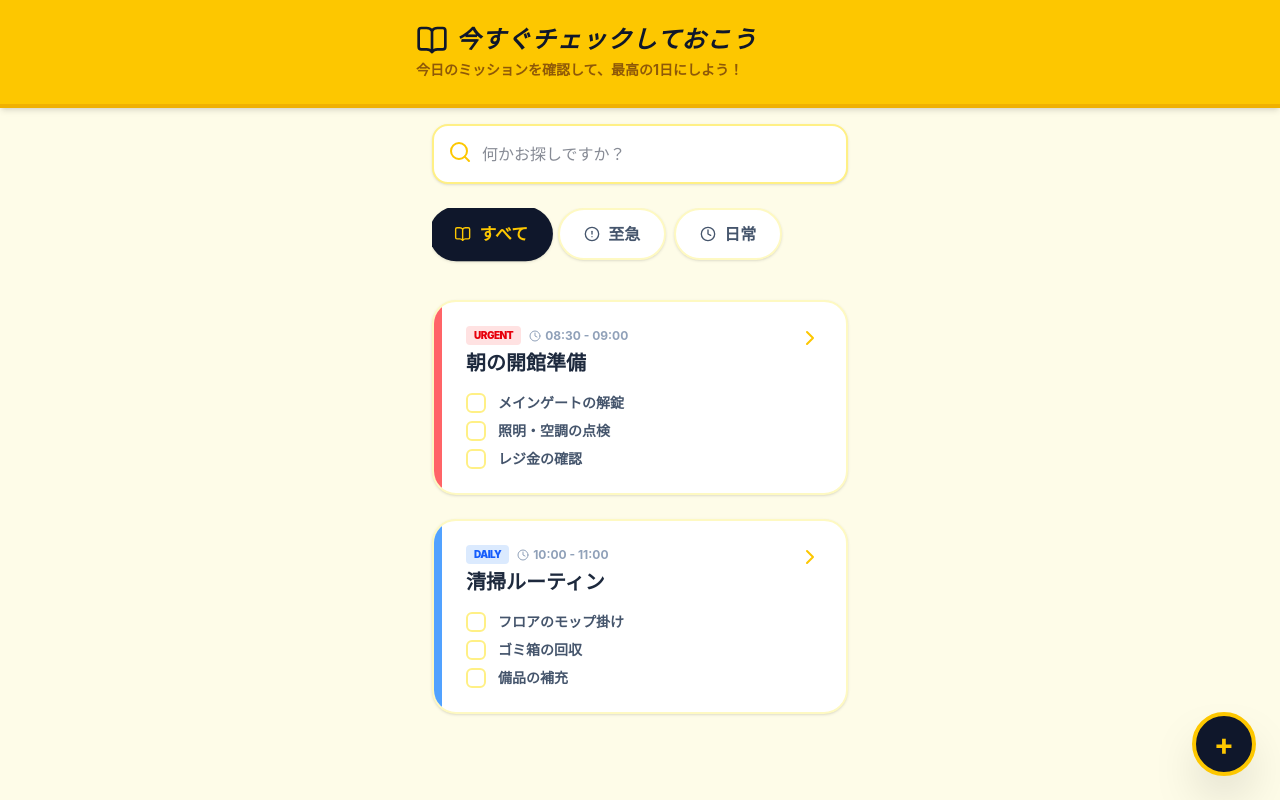
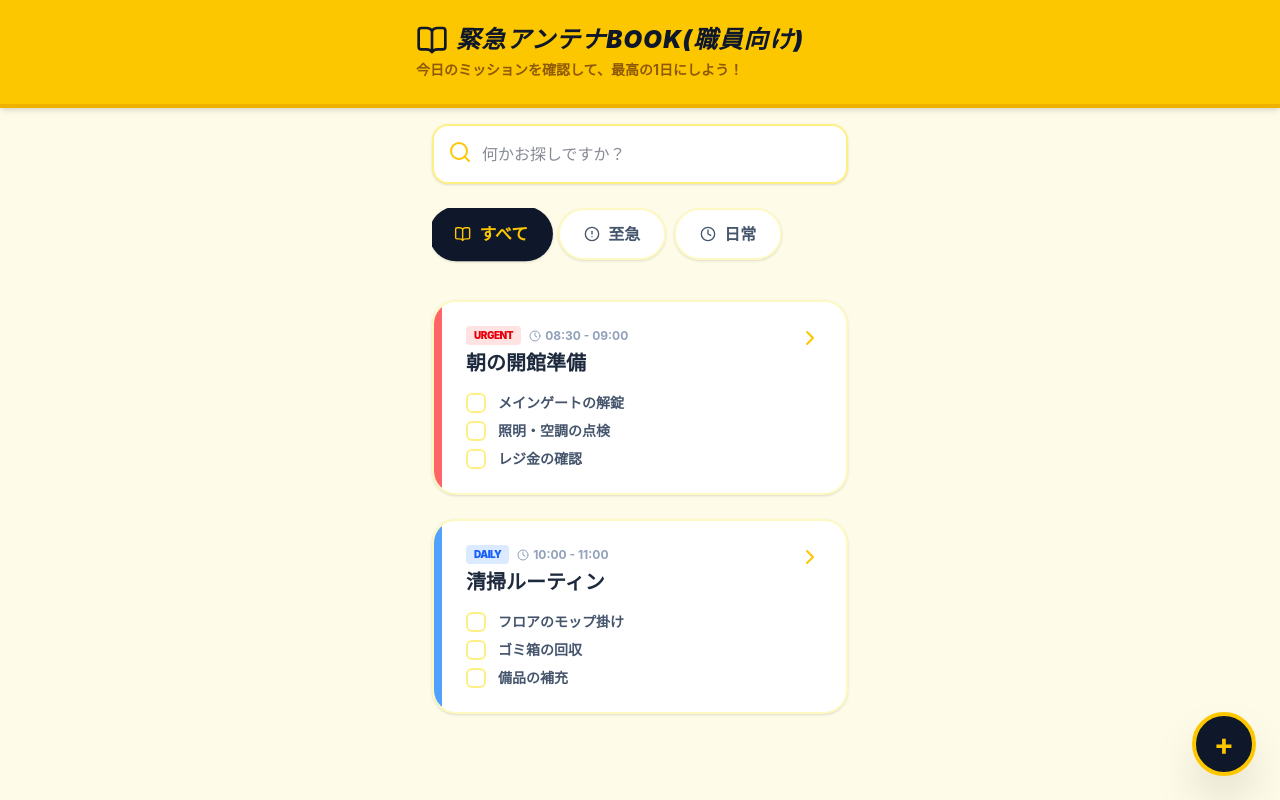
Before and after one commit to hkaorikaig1010-hash/Antenna-Book, a React (Vite) app: page / in a window 1280 px wide. Built offline with nearby package versions, Linux system fonts and the light colour scheme.

Commit message:
add cover and menu pages

```diff
--- a/src/App.tsx
+++ b/src/App.tsx
@@ -35,7 +35,7 @@ const Handbook = () => {
         <div className="max-w-md mx-auto">
           <h1 className="text-2xl font-black flex items-center gap-2 italic tracking-wider">
             <BookOpen className="w-8 h-8" />
-            今すぐチェックしておこう
+            緊急アンテナBOOK(職員向け)
           </h1>
           <p className="mt-1 text-sm font-bold text-yellow-900 opacity-80">
             今日のミッションを確認して、最高の1日にしよう！
```
